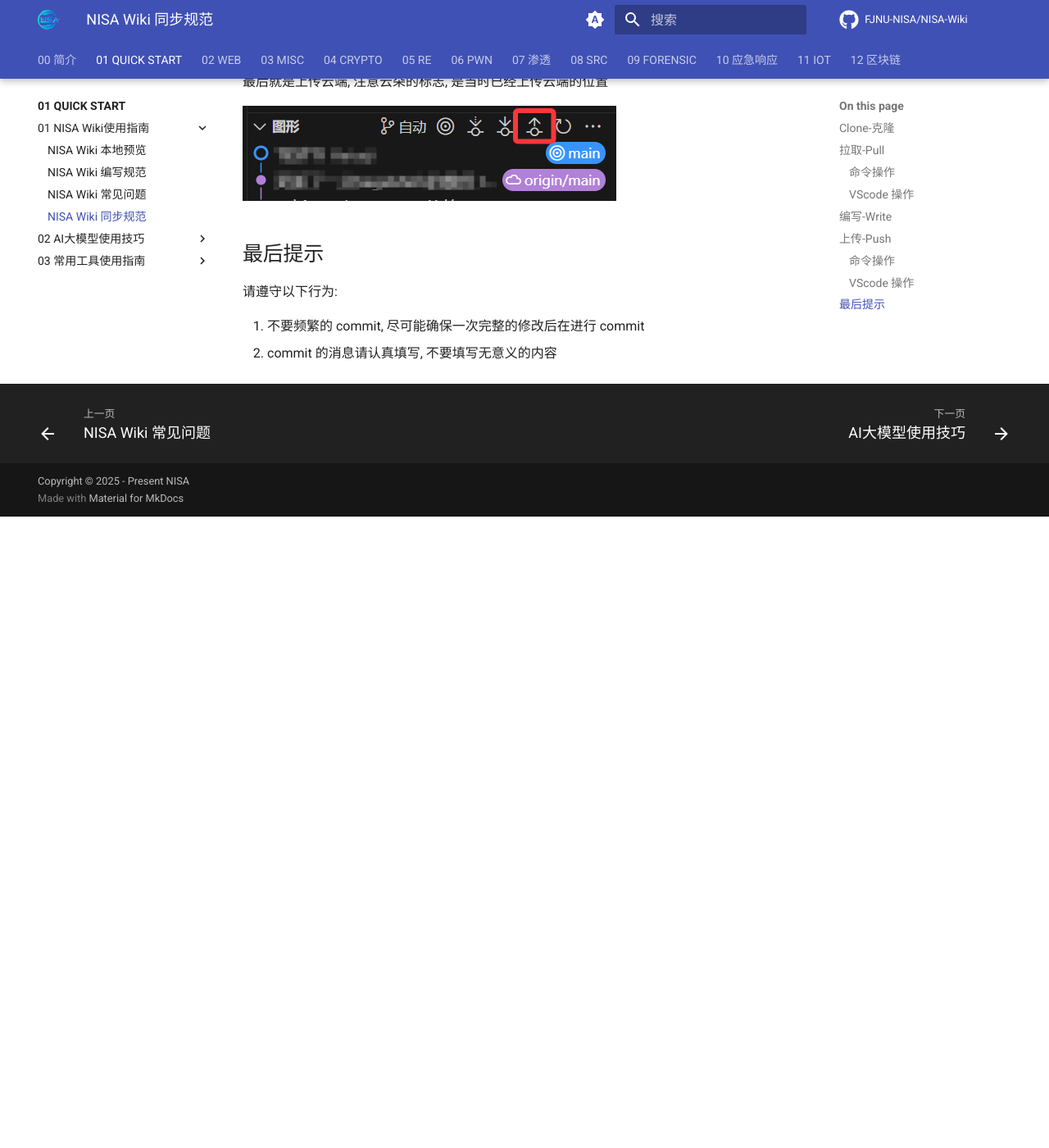
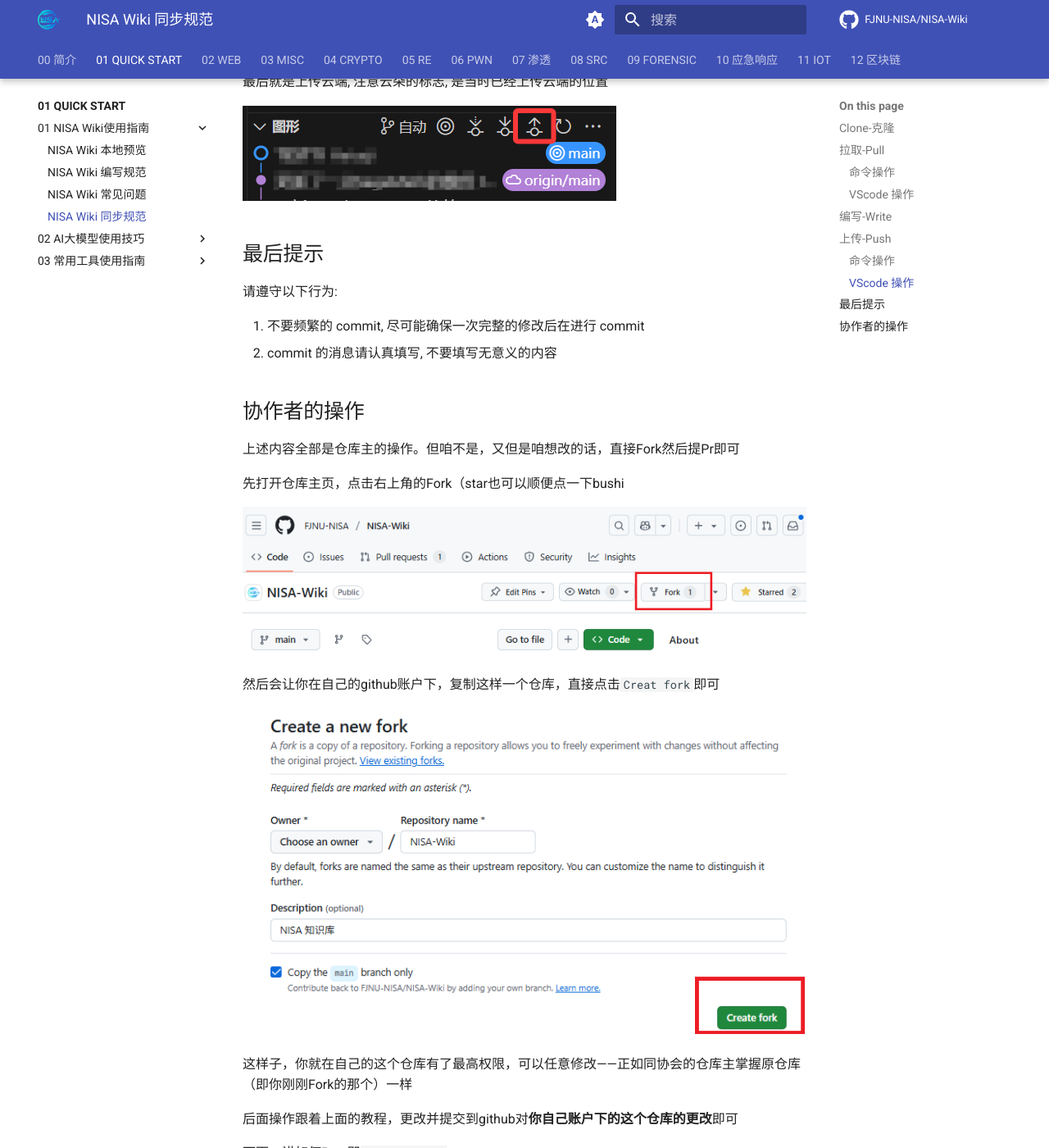
Before and after one commit to FJNU-NISA/NISA-Wiki, an MkDocs documentation site: the page built from docs/01-QUICK START/01-NISA Wiki使用指南/04-NISA Wiki 同步规范.md, in a window 1280 px wide and 1400 px high, scrolled down 3878 px. Shown: the whole window at 82% size. Built offline with MkDocs 1.6.1 and Material for MkDocs 9.7.7, drawn with Linux system fonts in a browser that asks for light colours; comment, search, counter and statistics services are not loaded; before the commit the page ends 4508 px from its top, so only the background shows below that; some of the changed text lies outside the part shown.

Commit message:
add:introduction of Fork and Pr (#5)

```diff
--- a/docs/01-QUICK START/01-NISA Wiki使用指南/04-NISA Wiki 同步规范.md
+++ b/docs/01-QUICK START/01-NISA Wiki使用指南/04-NISA Wiki 同步规范.md
@@ -94,3 +94,34 @@
 
 1. 不要频繁的 commit, 尽可能确保一次完整的修改后在进行 commit
 2. commit 的消息请认真填写, 不要填写无意义的内容
+
+
+## 协作者的操作
+
+上述内容全部是仓库主的操作。但咱不是，又但是咱想改的话，直接Fork然后提Pr即可
+
+先打开仓库主页，点击右上角的Fork（star也可以顺便点一下bushi
+
+![](./assets/Fork1.png)
+
+然后会让你在自己的github账户下，复制这样一个仓库，直接点击`Creat fork`即可
+
+![](./assets/Fork2.png)
+
+这样子，你就在自己的这个仓库有了最高权限，可以任意修改——正如同协会的仓库主掌握原仓库（即你刚刚Fork的那个）一样
+
+后面操作跟着上面的教程，更改并提交到github对**你自己账户下的这个仓库的更改**即可
+
+下面，讲如何Pr，即`Pull Request`
+
+首先打开你原本Fork并且进行更改的仓库，点击`Contribute`，然后点击`Open pull request`
+
+![](./assets/pr1.png)
+
+下拉可以看到你更改了哪些内容，如果内容确定无误，就可以输入你做了什么的介绍，然后点击`Create pull request`，即可成功提交Pr，等待仓库主审核即可
+
+![](./assets/pr2.png)
+
+温馨提示，由于很多人会对仓库进行更改，所以主仓库的版本可能会领先于你Fork的版本，可以直接点击`Sync Fork`进行同步（此操作相当于重新Fork覆盖一遍你原本的仓库，所以你的更改可能会被覆盖，请做好备份）
+
+![](./assets/sync.png)
```
Also changed, not shown: docs/01-QUICK START/01-NISA Wiki使用指南/assets/Fork1.png (added), docs/01-QUICK START/01-NISA Wiki使用指南/assets/Fork2.png (added), docs/01-QUICK START/01-NISA Wiki使用指南/assets/Sync.png (added), docs/01-QUICK START/01-NISA Wiki使用指南/assets/pr1.png (added), docs/01-QUICK START/01-NISA Wiki使用指南/assets/pr2.png (added).
